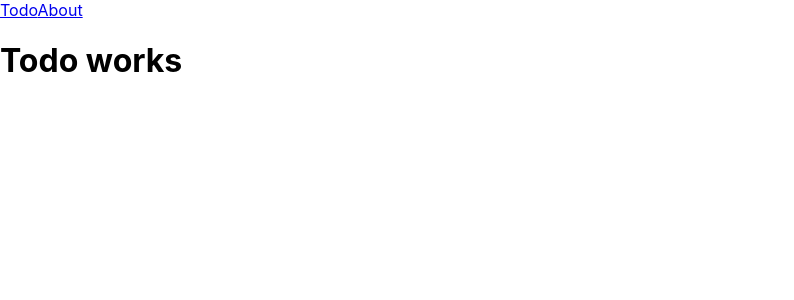
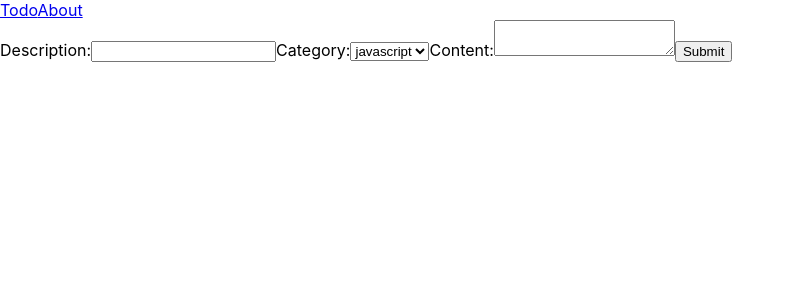
Before and after one commit to JimmyZiqiangCheng/react-todo-test, a React (Create React App) app in the folder client/: page / in a window 1280 px wide. Shown: the top 300 px of the page, without its empty margins (0-794 px from the left). Built offline with nearby package versions, Linux system fonts and the light colour scheme.

Commit message:
todo form populated

```diff
--- a/client/package.json
+++ b/client/package.json
@@ -8,6 +8,7 @@
     "@testing-library/user-event": "^12.8.3",
     "react": "^17.0.2",
     "react-dom": "^17.0.2",
+    "react-hook-form": "^7.12.0",
     "react-router-dom": "^5.2.0",
     "react-scripts": "4.0.3",
     "styled-components": "^5.3.0",
--- a/client/src/components/Todo.js
+++ b/client/src/components/Todo.js
@@ -1,6 +1,48 @@
+import React from "react";
+import { useState } from "react";
+import { setSyntheticLeadingComments } from "typescript";
+
 const Todo = () =>{
+    const [description, setDescription] = useState('');
+    const [category, setCategory] = useState('javascript');
+    const [content, setContent] = useState('');
+
+    const handleSubmit = e => {
+
+    }
+
     return(
-        <h1>Todo works</h1>
+        <form onSubmit={handleSubmit}>
+        <label>
+            Description:
+            <input type="text"
+            name="description"
+            value={description}
+            onChange = {e=>setDescription(e.target.value)}
+            required
+            />
+        </label>
+        <label>
+            Category:
+            <select
+                value={category}
+                onChange = {e=>setCategory(e.target.value)}
+            >
+                <option value="javascript">javascript</option>
+                <option value="css">css</option>
+            </select>
+        </label>
+        <label>
+            Content:
+            <textarea
+                name="content"
+                onChange = {e=>setContent(e.target.value)}
+                value = {content}
+                required
+            />
+        </label>
+        <button>Submit</button>
+        </form>
     )
 }
 export default Todo;
```
Also changed, not shown: 1 other file (tests, documents, lock files or other folders).
